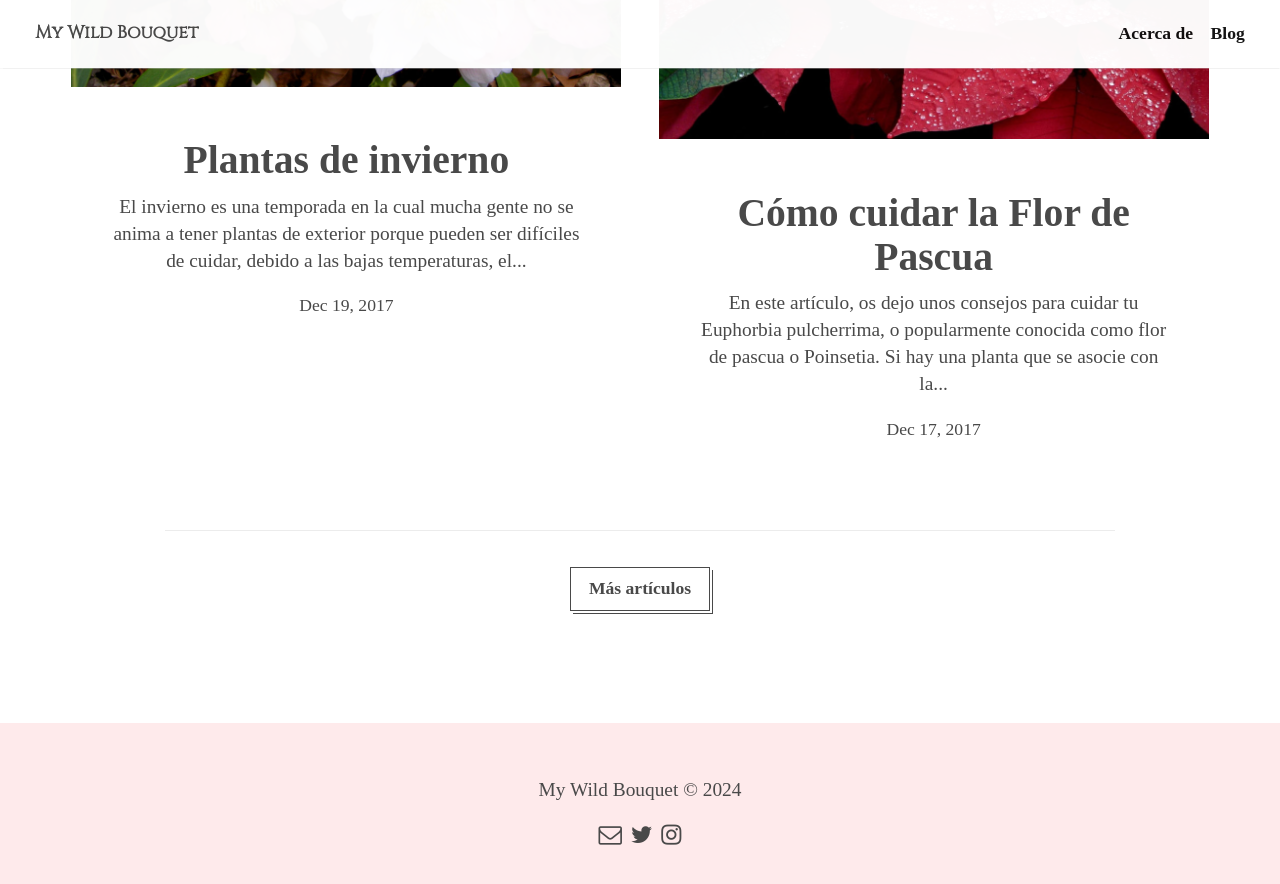
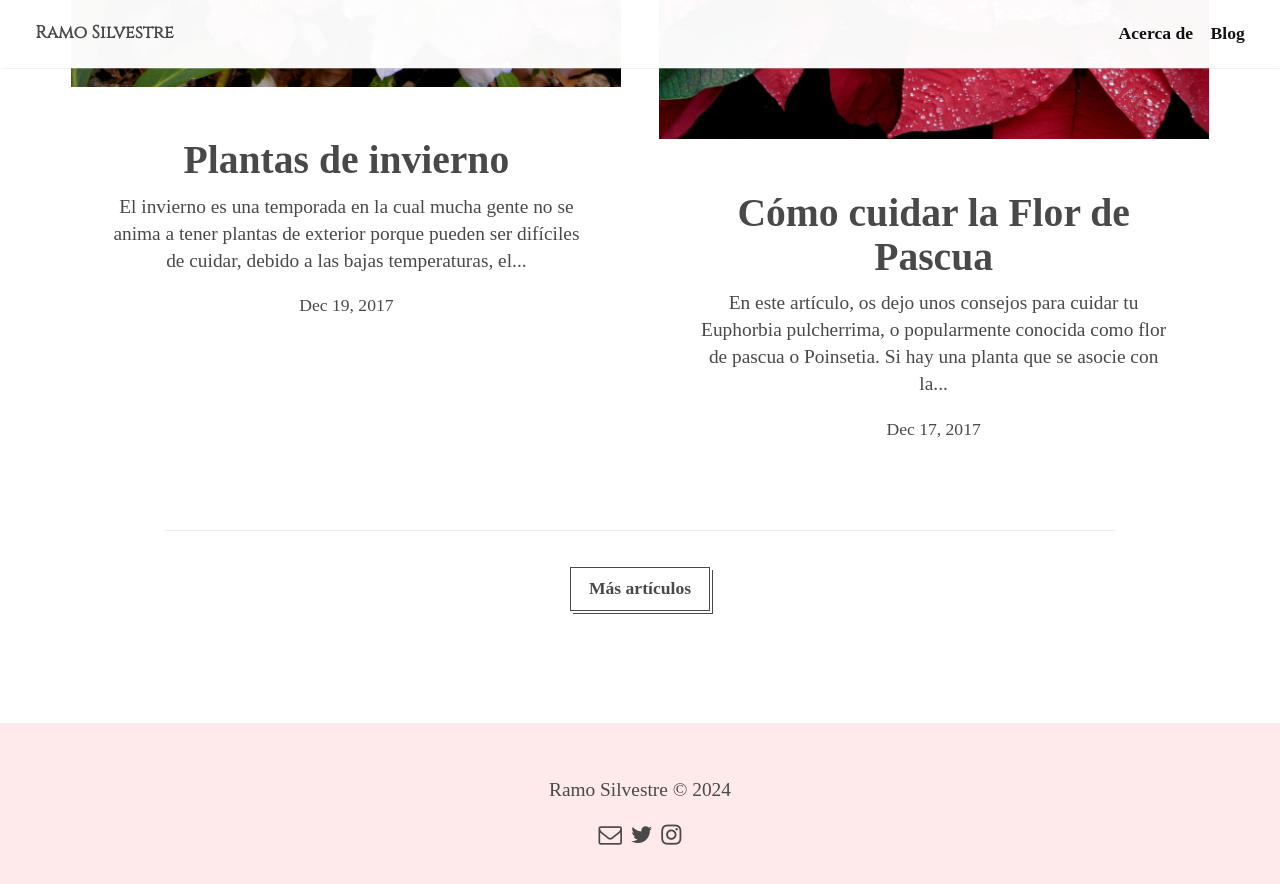
Before and after one commit to keyvanakbary/ramosilvestre.com, a Jekyll site: the page built from src/index.html, in a window 1280 px wide and 900 px high, scrolled down 3384 px. Shown: the top 884 px of the window. Built offline with Jekyll 4.4.1, drawn with Linux system fonts in a browser that asks for light colours; some web fonts are replaced; some of the changed text lies outside the part shown.

Commit message:
Change name

```diff
--- a/_config.yml
+++ b/_config.yml
@@ -18,10 +18,10 @@ instagram_key: 1830171761.1677ed0.70847a59233249c79b29005c69209fb6
 instagram_caption: false
 
 # SEO settings
-title: My Wild Bouquet
+title: Ramo Silvestre
 description:
 url: ""
-email: mywildbouquet@gmail.com
+email: ""
 twitter_username: mywildbouquet
 default_img:
 
--- a/src/_includes/header.html
+++ b/src/_includes/header.html
@@ -1,5 +1,5 @@
 <header class="header">
-  <a href="/" class="header__logo">My Wild Bouquet</a>
+  <a href="/" class="header__logo">Ramo Silvestre</a>
   <nav>
     <ul class="header__list">
       <li><a data-scroll href="/#acerca-de">Acerca de</a></li>
--- a/src/index.html
+++ b/src/index.html
@@ -3,7 +3,7 @@ layout: default
 ---
 <section class="mast">
   <header class="mast__header">
-    <h1>My Wild Bouquet</h1>
+    <h1>Ramo Silvestre</h1>
     <span>Clara Fernández • Flowers & Inspiration • Madrid</span>
   </header>
   <div class="mast__img bg-grey">
```
